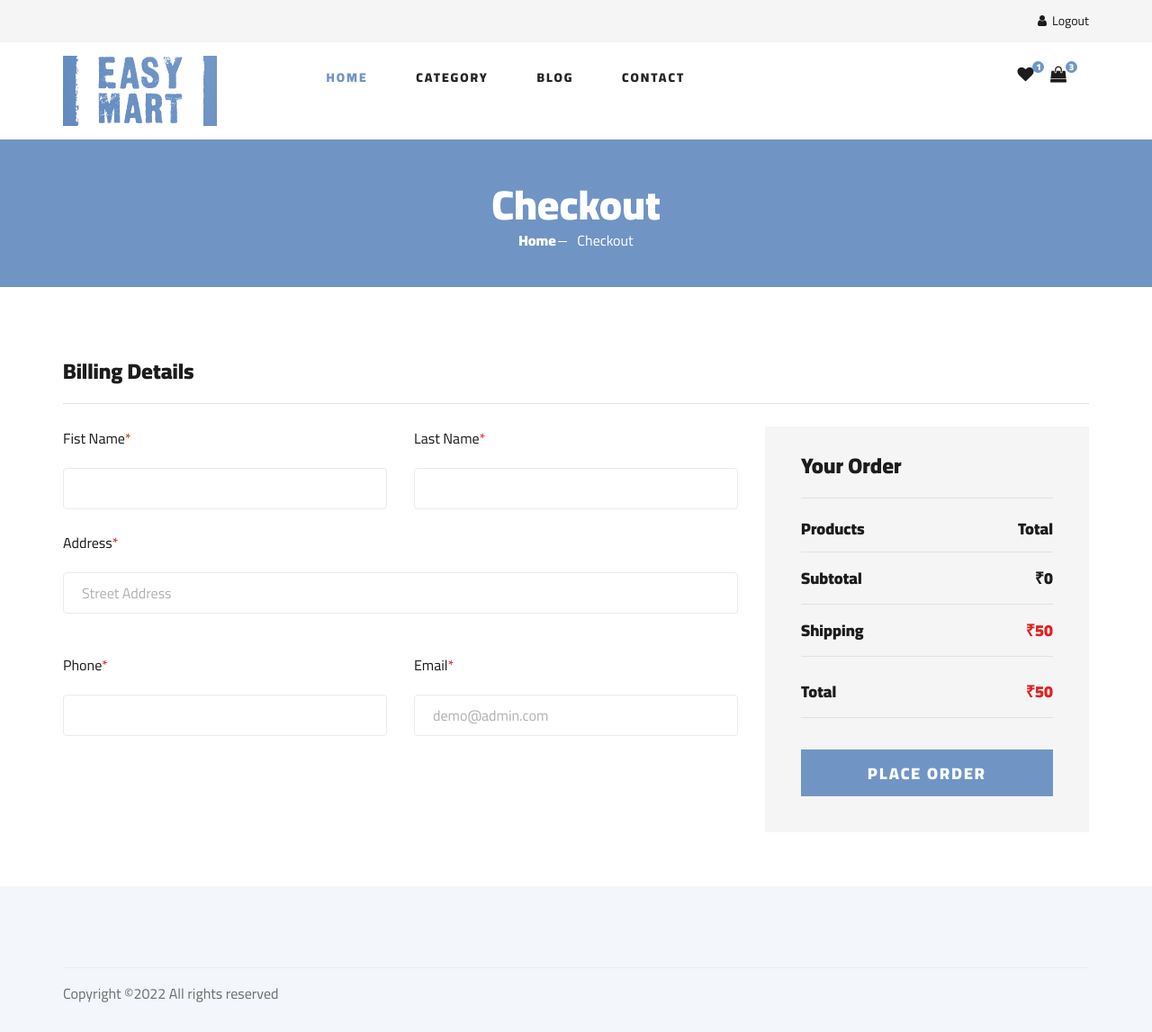
After one commit to salahoddin88/easy_mart, a Django app: page /cart/checkout in a window 1280 px wide. The commit adds this page. Shown: the whole page at 90% size. Run offline with Django 4.2, Linux system fonts and the light colour scheme; a user stored in the database is signed in; data comes from the database, SQL or seed files in the repository; both versions use the stored data as it was after the commit; some libraries are stand-ins or nearby versions.

Commit message:
cartview cart update, checkout

```diff
--- a/cart/urls.py
+++ b/cart/urls.py
@@ -4,4 +4,5 @@
 urlpatterns = [
     path('add-to-cart', views.AddToCartView.as_view(), name="AddToCartView"),
     path('cart', views.CartView.as_view(), name="CartView"),
+    path('checkout', views.CheckoutView.as_view(), name="CheckoutView"),
 ]
--- a/cart/views.py
+++ b/cart/views.py
@@ -34,9 +34,75 @@
 
     def get(self, request):
         navigationProductCategories = ProductCategory.objects.filter(status=True)
-        carts = Cart.objects.filter(user=request.user)
+        cartProducts = Cart.objects.filter(user=request.user)
+        carts = {}
+        subTotal = 0
+        shippingCost = 50
+        for key, cartProduct in enumerate(cartProducts):
+            productTotal = int(cartProduct.quantity) * int(cartProduct.product.price)
+            subTotal += int(productTotal)
+            carts[key] = {
+                'product_image' : cartProduct.product.cover_image,
+                'product_name' : cartProduct.product.name,
+                'product_price' : cartProduct.product.price,
+                'quantity' : cartProduct.quantity,
+                'productTotal' : productTotal,
+                'cart_id' : cartProduct.id
+            }
+
+        total = int(subTotal) + int(shippingCost)
+        carts = list(carts.values())
         context = {
             'navigationProductCategories' : navigationProductCategories,
-            'carts' : carts
+            'carts' : carts,
+            'subTotal' : subTotal,
+            'shippingCost' : shippingCost,
+            'total' : total
         }
         return render(request, self.template_name, context)
+
+    def post(self, request):
+        cart_ids = request.POST.getlist('cart_id')
+        quantities = request.POST.getlist('quantity')
+
+        for key, cartId in enumerate(cart_ids):
+            try:
+                cart = Cart.objects.get(pk=cartId)
+                if int(quantities[key]) == 0:
+                    cart.delete()
+                else:
+                    cart.quantity = quantities[key]
+                    cart.save()
+            except Cart.DoesNotExist:
+                pass
+
+        return redirect('CartView')
+
+
+class CheckoutView(View):
+    template_name = 'checkout.html'
+
+    def get(self, request):
+        navigationProductCategories = ProductCategory.objects.filter(status=True)
+        cartProducts = Cart.objects.filter(user=request.user)
+        carts = {}
+        subTotal = 0
+        shippingCost = 50
+        for key, cartProduct in enumerate(cartProducts):
+            productTotal = int(cartProduct.quantity) * int(cartProduct.product.price)
+            subTotal += int(productTotal)
+            carts[key] = {
+                'product_name' : cartProduct.product.name,
+                'productTotal' : productTotal,
+            }
+
+        total = int(subTotal) + int(shippingCost)
+        carts = list(carts.values())
+        context = {
+            'navigationProductCategories' : navigationProductCategories,
+            'carts' : carts,
+            'subTotal' : subTotal,
+            'shippingCost' : shippingCost,
+            'total' : total
+        }
+        return render(request, self.template_name, context)
--- a/templates/base.html
+++ b/templates/base.html
@@ -45,9 +45,9 @@
         <div class="humberger__menu__widget">
             <div class="header__top__right__auth">
                 {% if request.user.is_authenticated %}
-                    <a href="{% url 'LoginView' %}"><i class="fa fa-user"></i> Logout</a>
+                    <a href="{% url 'LogoutView' %}"><i class="fa fa-user"></i>Logout </a>
                 {% else %}
-                    <a href="{% url 'LogoutView' %}"><i class="fa fa-user"></i> Login</a>
+                    <a href="{% url 'LoginView' %}"><i class="fa fa-user"></i>Login</a>
                 {% endif %}
             </div>
         </div>
@@ -95,9 +95,9 @@
                         <div class="header__top__right">
                             <div class="header__top__right__auth">
                                 {% if request.user.is_authenticated %}
-                                    <a href="{% url 'LoginView' %}"><i class="fa fa-user"></i> Logout</a>
+                                    <a href="{% url 'LogoutView' %}"><i class="fa fa-user"></i>Logout </a>
                                 {% else %}
-                                    <a href="{% url 'LogoutView' %}"><i class="fa fa-user"></i> Login</a>
+                                    <a href="{% url 'LoginView' %}"><i class="fa fa-user"></i>Login</a>
                                 {% endif %}
                             </div>
                         </div>
--- /dev/null
+++ b/templates/checkout.html
@@ -0,0 +1,85 @@
+{% extends 'base.html' %}
+{% load static %}
+{% block content %}
+ <!-- Breadcrumb Section Begin -->
+    <section class="breadcrumb-section set-bg" data-setbg="{% static 'img/breadcrumb.jpg' %}">
+        <div class="container">
+            <div class="row">
+                <div class="col-lg-12 text-center">
+                    <div class="breadcrumb__text">
+                        <h2>Checkout</h2>
+                        <div class="breadcrumb__option">
+                            <a href="./index.html">Home</a>
+                            <span>Checkout</span>
+                        </div>
+                    </div>
+                </div>
+            </div>
+        </div>
+    </section>
+    <!-- Breadcrumb Section End -->
+
+    <!-- Checkout Section Begin -->
+    <section class="checkout spad">
+        <div class="container">
+            <div class="checkout__form">
+                <h4>Billing Details</h4>
+                <form action="#">
+                    <div class="row">
+                        <div class="col-lg-8 col-md-6">
+                            <div class="row">
+                                <div class="col-lg-6">
+                                    <div class="checkout__input">
+                                        <p>Fist Name<span>*</span></p>
+                                        <input type="text" value="{{ request.user.first_name|title }}">
+                                    </div>
+                                </div>
+                                <div class="col-lg-6">
+                                    <div class="checkout__input">
+                                        <p>Last Name<span>*</span></p>
+                                        <input type="text" value="{{ request.user.last_name|title }}">
+                                    </div>
+                                </div>
+                            </div>
+                            <div class="checkout__input">
+                                <p>Address<span>*</span></p>
+                                <input type="text" placeholder="Street Address" class="checkout__input__add" value="{{ request.user.UserProfile.address }}">
+                            </div>
+
+                            <div class="row">
+                                <div class="col-lg-6">
+                                    <div class="checkout__input">
+                                        <p>Phone<span>*</span></p>
+                                        <input type="text" value="{{ request.user.UserProfile.mobile }}">
+                                    </div>
+                                </div>
+                                <div class="col-lg-6">
+                                    <div class="checkout__input">
+                                        <p>Email<span>*</span></p>
+                                        <input type="text" value="{{ request.user.email }}">
+                                    </div>
+                                </div>
+                            </div>
+                        </div>
+                        <div class="col-lg-4 col-md-6">
+                            <div class="checkout__order">
+                                <h4>Your Order</h4>
+                                <div class="checkout__order__products">Products <span>Total</span></div>
+                                <ul>
+                                    {% for cart in carts  %}
+                                        <li>{{ cart.product_name }}<span>₹{{ cart.productTotal }}</span></li>
+                                    {% endfor %}
+                                </ul>
+                                <div class="checkout__order__subtotal">Subtotal <span>₹{{subTotal}}</span></div>
+                                <div class="checkout__order__total">Shipping <span>₹{{shippingCost}}</span></div>
+                                <div class="checkout__order__total">Total <span>₹{{total}}</span></div>
+                                <button type="submit" class="site-btn">PLACE ORDER</button>
+                            </div>
+                        </div>
+                    </div>
+                </form>
+            </div>
+        </div>
+    </section>
+    <!-- Checkout Section End -->
+{% endblock content %}
--- a/user_profile/models.py
+++ b/user_profile/models.py
@@ -3,7 +3,7 @@
 
 
 class UserProfile(models.Model):
-    user = models.OneToOneField(User, on_delete=models.CASCADE)
+    user = models.OneToOneField(User, on_delete=models.CASCADE, related_name="UserProfile")
     mobile = models.CharField(max_length=10)
     address = models.TextField()
     profile_picture = models.ImageField(null=True, blank=True, upload_to='user_profile')
```
Also changed, not shown: templates/cart.html (+17 -12 lines), db.sqlite3, user_profile/migrations/0003_alter_userprofile_user.py (added).
